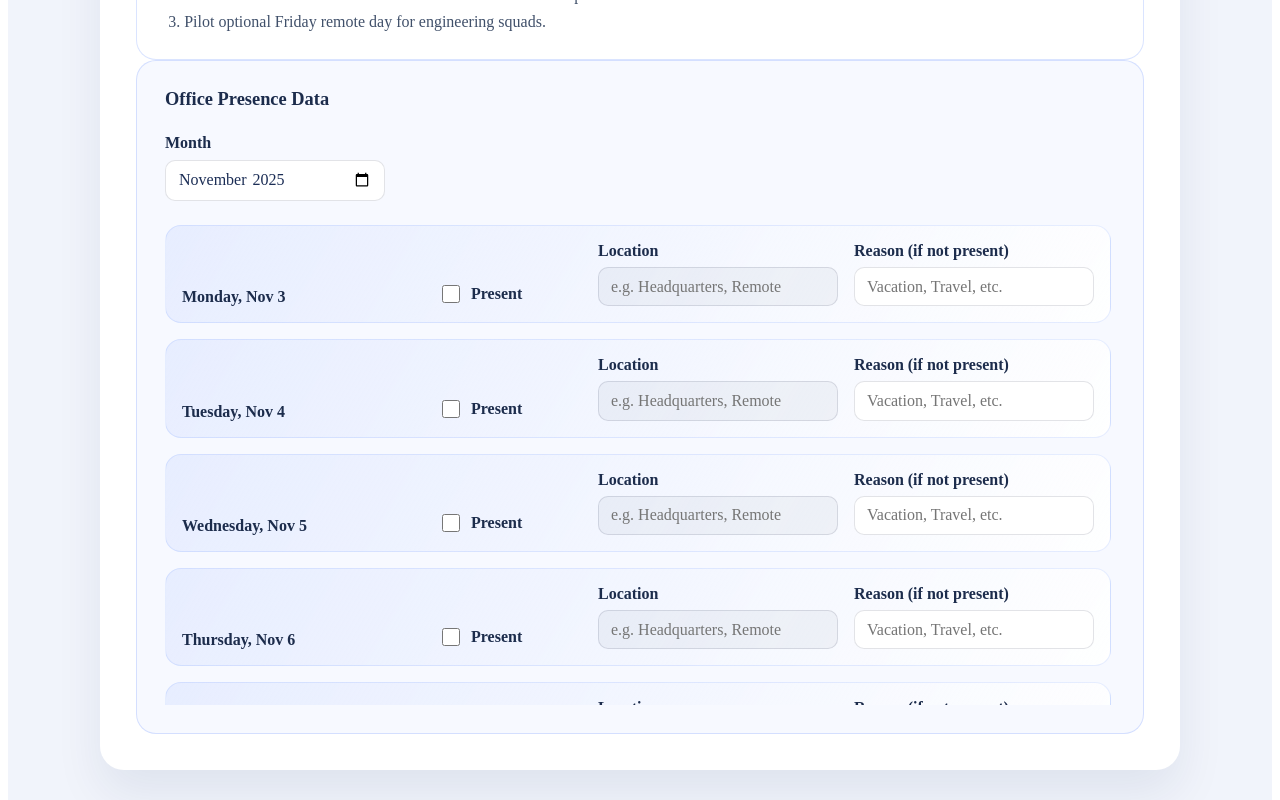
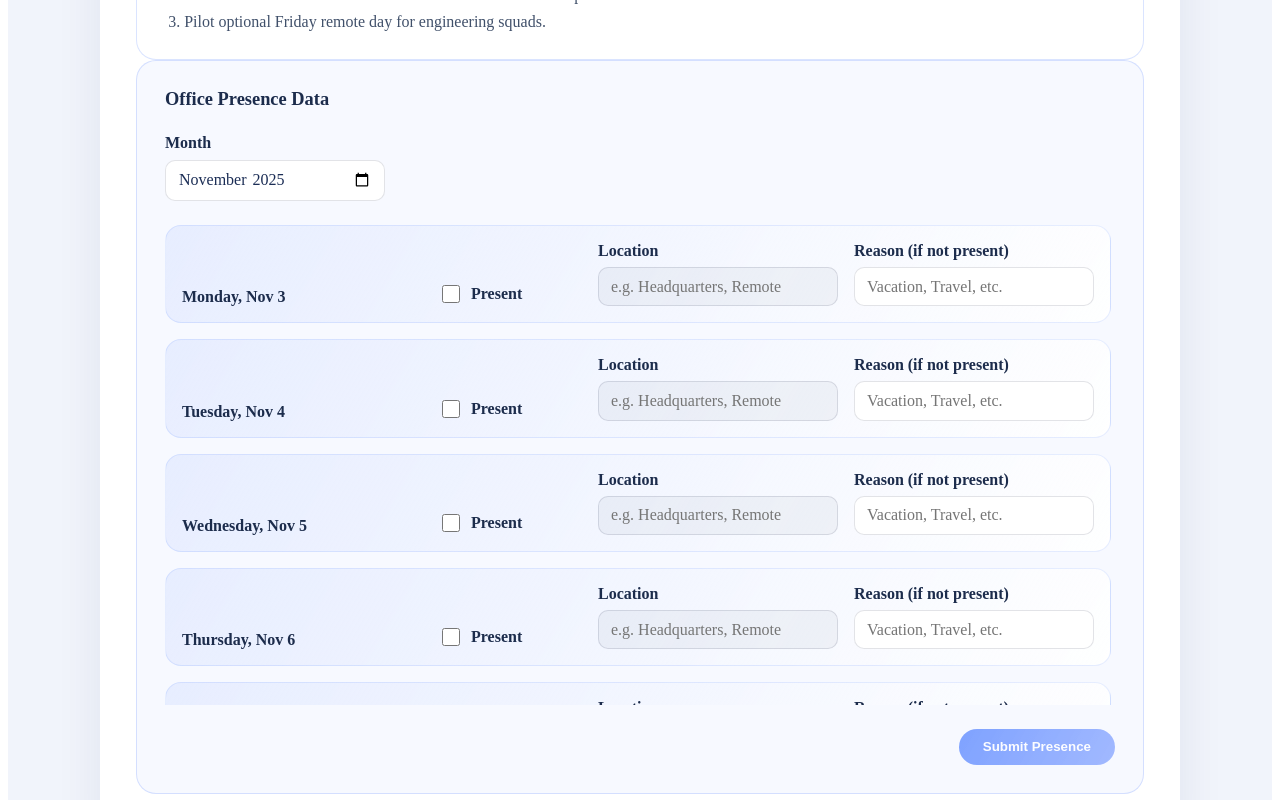
Before and after one commit to manojramoo/amt-compliance-report, an Angular app: page / in a window 1280 px wide. Shown: the part 1160-1960 px from the top of the page. Built offline with nearby package versions, Linux system fonts and the light colour scheme.

Commit message:
feat: add office presence submission

```diff
--- a/src/app/app.config.ts
+++ b/src/app/app.config.ts
@@ -1,4 +1,5 @@
 import { ApplicationConfig, provideBrowserGlobalErrorListeners, provideZonelessChangeDetection } from '@angular/core';
+import { provideHttpClient } from '@angular/common/http';
 import { provideRouter } from '@angular/router';
 
 import { routes } from './app.routes';
@@ -7,6 +8,7 @@ export const appConfig: ApplicationConfig = {
   providers: [
     provideBrowserGlobalErrorListeners(),
     provideZonelessChangeDetection(),
-    provideRouter(routes)
+    provideRouter(routes),
+    provideHttpClient()
   ]
 };
--- a/src/app/dashboard-tabs/tabs/return-to-office-tab/return-to-office-tab.component.html
+++ b/src/app/dashboard-tabs/tabs/return-to-office-tab/return-to-office-tab.component.html
@@ -1,7 +1,7 @@
 <app-tab-content-view [content]="content">
   <section class="presence-form">
     <h3>Office Presence Data</h3>
-    <form [formGroup]="officePresenceForm" class="presence-form__body" novalidate>
+    <form [formGroup]="officePresenceForm" class="presence-form__body" novalidate (ngSubmit)="onSubmit()">
       <div class="presence-form__month">
         <label for="presence-month">Month</label>
         <input id="presence-month" type="month" formControlName="month" (change)="onMonthChange()" />
@@ -49,6 +49,19 @@
           </div>
         </div>
       </div>
+
+      <div class="presence-form__actions">
+        <button type="submit" [disabled]="officePresenceForm.invalid || isSubmitting">
+          {{ isSubmitting ? 'Submitting...' : 'Submit Presence' }}
+        </button>
+      </div>
+
+      <p class="presence-form__status presence-form__status--success" *ngIf="submitSuccess" aria-live="polite">
+        Office presence submitted successfully.
+      </p>
+      <p class="presence-form__status presence-form__status--error" *ngIf="submitError" aria-live="assertive">
+        {{ submitError }}
+      </p>
     </form>
   </section>
 </app-tab-content-view>
--- a/src/app/dashboard-tabs/tabs/return-to-office-tab/return-to-office-tab.component.ts
+++ b/src/app/dashboard-tabs/tabs/return-to-office-tab/return-to-office-tab.component.ts
@@ -1,17 +1,35 @@
 import { CommonModule } from '@angular/common';
+import { HttpClient, HttpClientModule } from '@angular/common/http';
 import { Component, inject } from '@angular/core';
 import { FormArray, FormBuilder, FormGroup, ReactiveFormsModule, Validators } from '@angular/forms';
 import { TabContentViewComponent } from '../../components/tab-content-view/tab-content-view.component';
 import { TabContent } from '../../models/tab-content.model';
 
+type OfficePresenceDayPayload = {
+  date: string;
+  present: boolean;
+  location: string;
+  reason: string;
+};
+
+type OfficePresencePayload = {
+  month: string;
+  days: OfficePresenceDayPayload[];
+};
+
 @Component({
   selector: 'app-return-to-office-tab',
   standalone: true,
-  imports: [CommonModule, ReactiveFormsModule, TabContentViewComponent],
+  imports: [CommonModule, ReactiveFormsModule, HttpClientModule, TabContentViewComponent],
   templateUrl: './return-to-office-tab.component.html'
 })
 export class ReturnToOfficeTabComponent {
   private readonly formBuilder = inject(FormBuilder);
+  private readonly httpClient = inject(HttpClient);
+
+  protected isSubmitting = false;
+  protected submitSuccess = false;
+  protected submitError: string | null = null;
 
   protected readonly content: TabContent = {
     title: 'Return to Office Overview',
@@ -77,6 +95,48 @@ export class ReturnToOfficeTabComponent {
     if (dayGroup) {
       this.updateDayValidators(dayGroup);
     }
+  }
+
+  protected onSubmit(): void {
+    this.submitSuccess = false;
+    this.submitError = null;
+
+    this.officePresenceForm.markAllAsTouched();
+    this.officePresenceForm.updateValueAndValidity({ emitEvent: false });
+
+    if (this.officePresenceForm.invalid) {
+      return;
+    }
+
+    const rawValue = this.officePresenceForm.getRawValue();
+    const rawDays = (rawValue.days ?? []) as Array<{
+      date: string;
+      present: boolean;
+      location?: string | null;
+      reason?: string | null;
+    }>;
+    const payload: OfficePresencePayload = {
+      month: rawValue.month ?? '',
+      days: rawDays.map((day) => ({
+        date: day.date,
+        present: day.present,
+        location: day.location ?? '',
+        reason: day.reason ?? ''
+      }))
+    };
+
+    this.isSubmitting = true;
+    this.httpClient.post('/api/office-presence', payload).subscribe({
+      next: () => {
+        this.isSubmitting = false;
+        this.submitSuccess = true;
+      },
+      error: (error) => {
+        console.error('Office presence submission failed', error);
+        this.isSubmitting = false;
+        this.submitError = 'We could not submit the office presence data. Please try again.';
+      }
+    });
   }
 
   protected trackPresenceByDate(_: number, control: FormGroup): string {
--- a/src/styles.css
+++ b/src/styles.css
@@ -106,6 +106,46 @@
   color: #b43d3d;
 }
 
+.presence-form__actions {
+  display: flex;
+  justify-content: flex-end;
+}
+
+.presence-form__actions button {
+  padding: 0.65rem 1.5rem;
+  border-radius: 999px;
+  border: none;
+  background: linear-gradient(120deg, rgba(52, 108, 255, 0.95), rgba(94, 134, 255, 0.85));
+  color: #fff;
+  font-weight: 600;
+  cursor: pointer;
+  transition: transform 0.2s ease, box-shadow 0.2s ease;
+}
+
+.presence-form__actions button:disabled {
+  cursor: not-allowed;
+  opacity: 0.65;
+  box-shadow: none;
+}
+
+.presence-form__actions button:not(:disabled):hover {
+  transform: translateY(-1px);
+  box-shadow: 0 12px 20px rgba(52, 108, 255, 0.22);
+}
+
+.presence-form__status {
+  margin: 0;
+  font-size: 0.9rem;
+}
+
+.presence-form__status--success {
+  color: #1b7f4a;
+}
+
+.presence-form__status--error {
+  color: #b43d3d;
+}
+
 @media (max-width: 720px) {
   .presence-form__day {
     grid-template-columns: 1fr;
```
